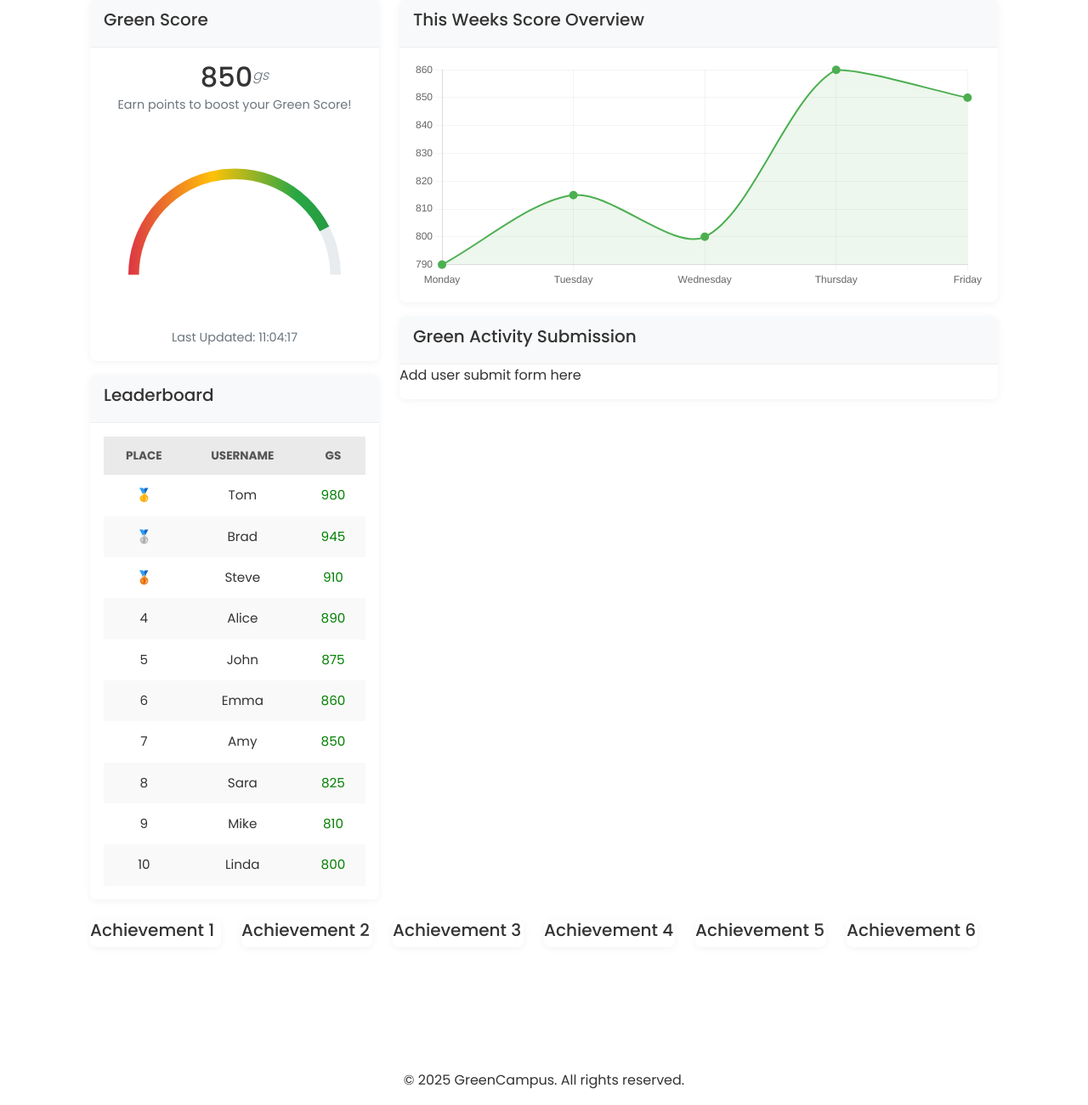
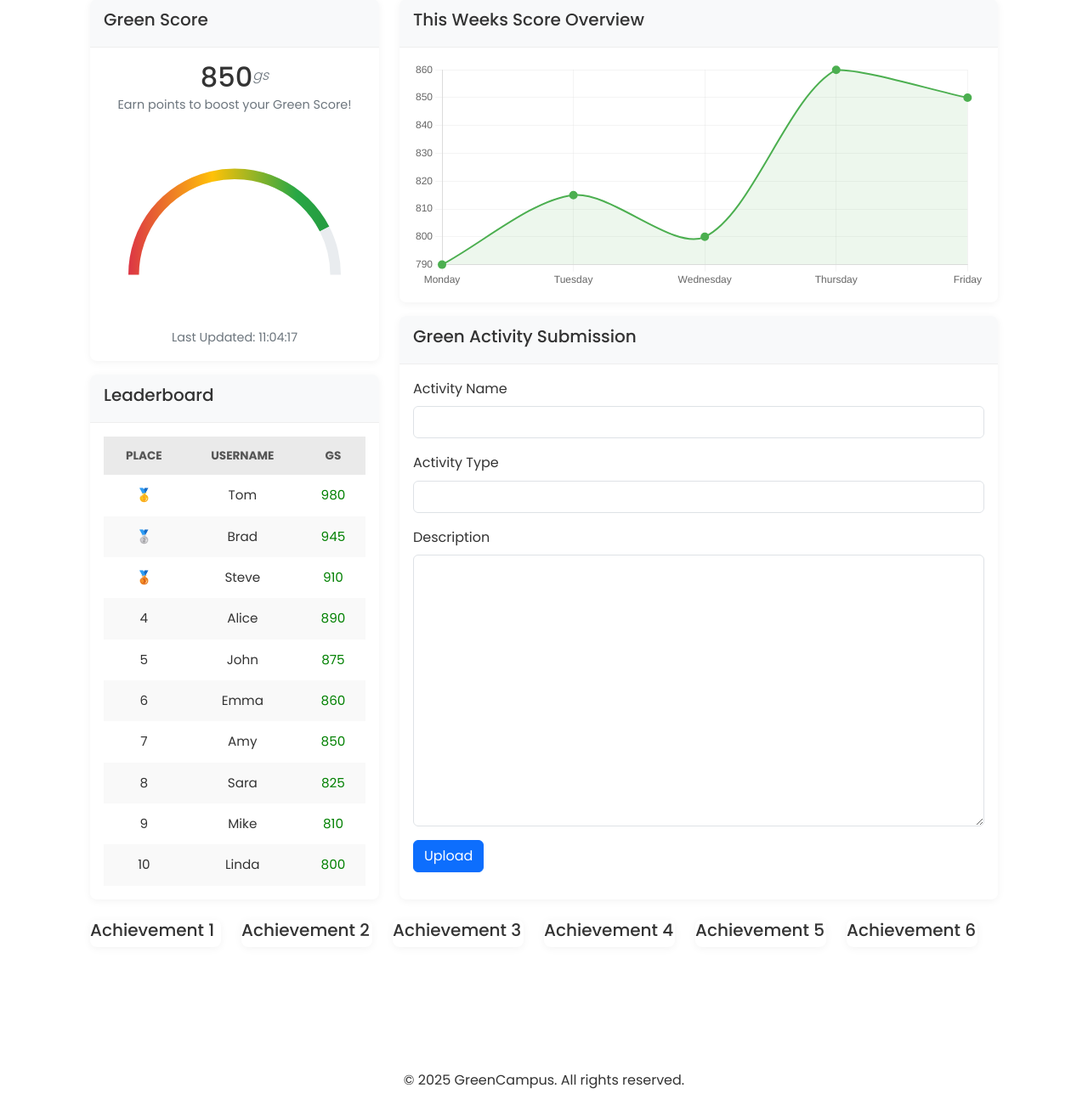
Before and after one commit to xRyul/bus-group-27, a Flask app: page /green_score in a window 1280 px wide. Shown: the part 196-1497 px from the top of the page at 85% size. Run offline with Flask 3, Linux system fonts and the light colour scheme; the visitor is signed in with stand-in values (Sample User, id 1); some libraries are stand-ins or nearby versions.

Commit message:
Added Submission form to Green Score Page

```diff
--- a/app/forms.py
+++ b/app/forms.py
@@ -21,5 +21,5 @@ class LoginForm(FlaskForm):
 class UserSubmission(FlaskForm):
     name = StringField('Activity Name', validators=[DataRequired()])
     type = StringField('Activity Type', validators=[DataRequired()])
-    description = StringField('Description')
+    description = TextAreaField('Description')
     upload = SubmitField('Upload')
--- a/app/static/css/score.css
+++ b/app/static/css/score.css
@@ -136,3 +136,16 @@
     width: 100%;
     padding: 1rem;
 }
+
+.form-container {
+    position: relative;
+    height: auto;
+    width: 100%;
+    padding: 1rem;
+}
+
+textarea.form-control {
+    height: auto;
+    resize: vertical;
+    min-height: 320px;
+}
--- a/app/templates/green_score.html
+++ b/app/templates/green_score.html
@@ -1,4 +1,6 @@
 {% extends "base.html" %}
+
+{% import 'bootstrap_wtf.html' as wtf %}
 
 {% block content %}
 <link rel="stylesheet" href="{{ url_for('static', filename='css/score.css') }}">
@@ -120,7 +122,9 @@
                     <h5>Green Activity Submission</h5>
                 </div>
                 <div class="card-body">
-                    <p>Add user submit form here</p>
+                    <div class="form-container">
+                        {{ wtf.quick_form(form, action="", method="post", id="", novalidate=True, autofocus=False) }}
+                    </div>
                 </div>
             </div>
         </div>
--- a/app/views.py
+++ b/app/views.py
@@ -1,7 +1,7 @@
 from flask import render_template, redirect, url_for, flash, request, send_file, send_from_directory, jsonify
 from app import app
 from app.models.user import User
-from app.forms import ChooseForm, LoginForm
+from app.forms import ChooseForm, LoginForm, UserSubmission
 from flask_login import current_user, login_user, logout_user, login_required, fresh_login_required
 import sqlalchemy as sa
 from app import db
@@ -16,13 +16,16 @@ from app.logic import BuildingEnergyMonitoring
 def home():
     return render_template('home.html', title="Home")
 
-@app.route("/green_score")
+@app.route("/green_score", methods=['GET', 'POST'])
 def green_score():
     now = datetime.now()
     last_updated = now.strftime("%H:%M:%S")
-    green_score =850
+    green_score = 850
+    form = UserSubmission()
+    if form.validate_on_submit():
+        return redirect(url_for('green_score'))
     return render_template('green_score.html', title="Green Score", last_updated=last_updated,
-                            green_score=green_score)
+                            green_score=green_score, form=form)
 
 @app.route("/admin")
 def admin():
```
